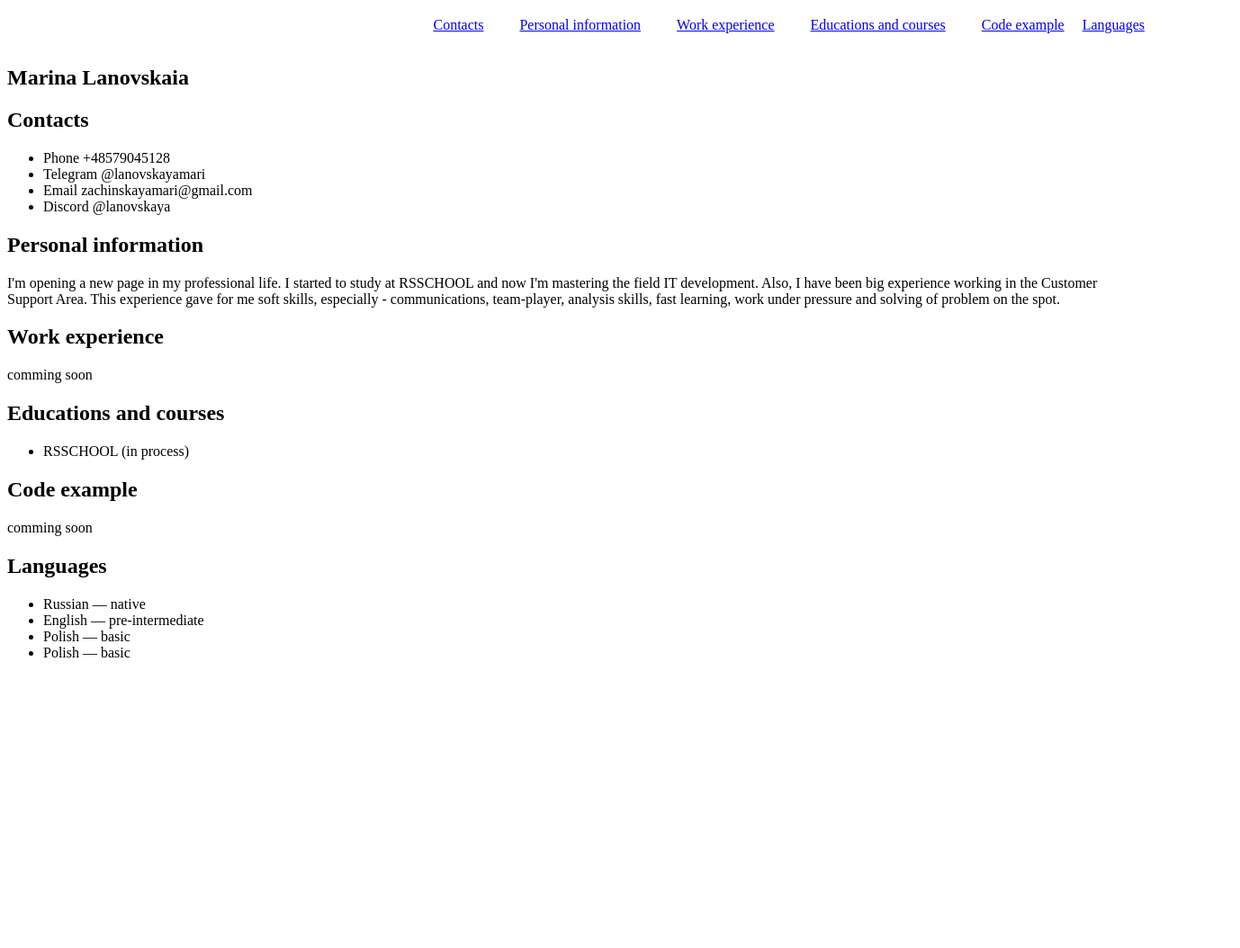
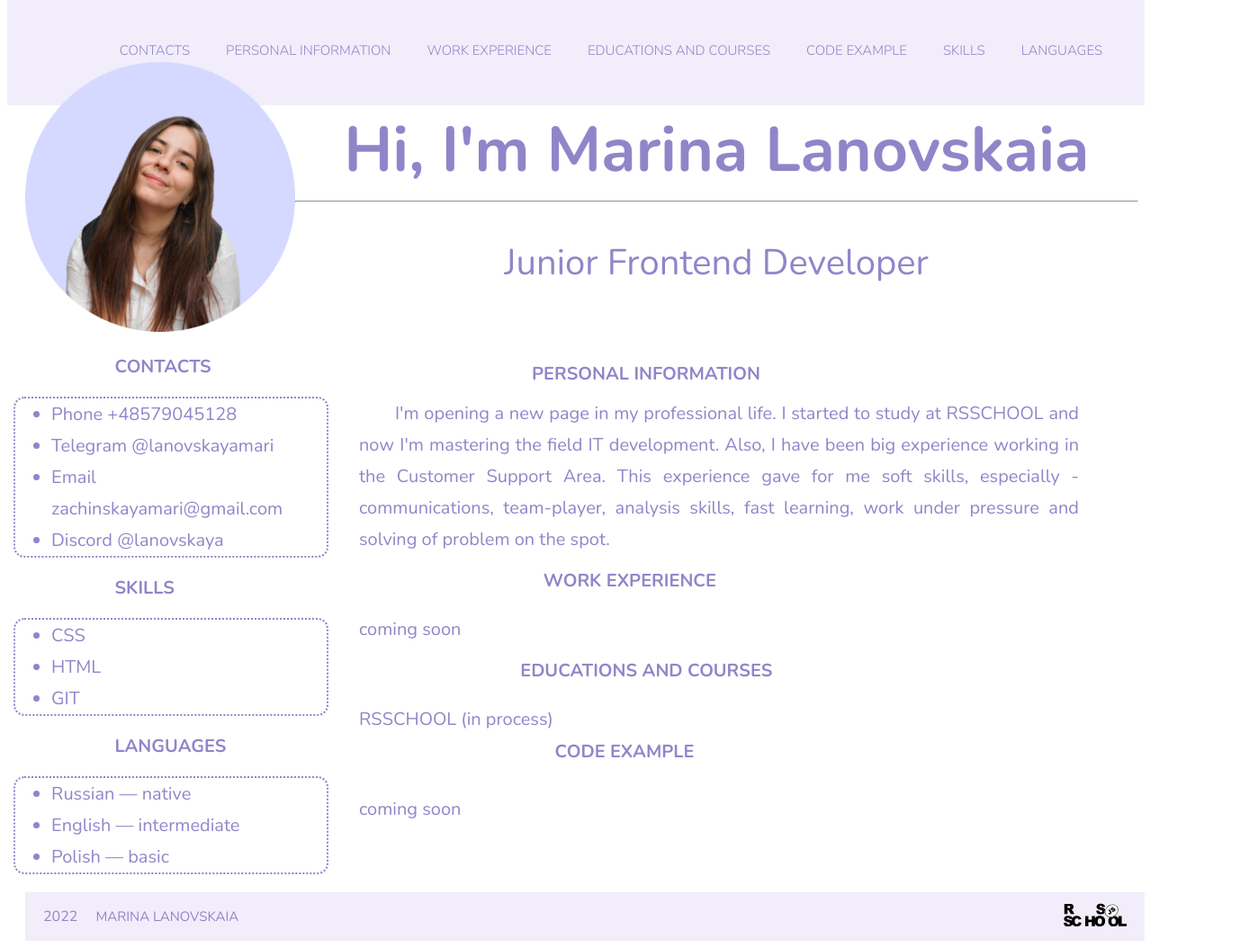
Before and after one commit to MarinaLanovskaia/rsschool-cv, a plain HTML site: page index.html in a window 1280 px wide. Shown: the part 13-1067 px from the top of the page at 90% size, 1378 px wide, since content can reach past the window. Before the commit the page ends 800 px from the top, so only its background shows below. Drawn offline with Linux system fonts and the light colour scheme.

Commit message:
docs: update design, add link, finish create cv

```diff
--- a/index.html
+++ b/index.html
@@ -16,45 +16,68 @@
                 <li class="nav-item"> <a href="#contacts" class="nav-link">  Contacts  </a></li>
                 <li class="nav-item"> <a href="#Personal_information" class="nav-link">  Personal information  </a></li>
                 <li class="nav-item"> <a href="#Work_experience" class="nav-link">  Work experience  </a></li>
-                <li class="nav-item"> <a href="Educations_and_courses"class="nav-link">  Educations and courses  </a></li>
-                <li class="nav-item"> <a href="Code_example"class="nav-link">  Code example  </a></li>
-                <li class="nav-item"> <a href="Languages" class="nac-link">  Languages  </a></li>
+                <li class="nav-item"> <a href="#Educations_and_courses"class="nav-link">  Educations and courses  </a></li>
+                <li class="nav-item"> <a href="#Code_example" class="nav-link">  Code example  </a></li>
+                <li class="nav-item"> <a href="#skills" class="nav-link"> Skills</a></li>
+                <li class="nav-item"> <a href="#Languages" class="nav-link">  Languages  </a></li>
             </ul>
         </nav>
         </div>
 
     </header>
-    <main class="main">
-        <section class="section" id="profile"> <h1 class="section-title">  Marina Lanovskaia </h1> </section>
-        <section class="section"> <h2 class="section-title">  Contacts  </h2></section>
-            <ul class="social">
-                <li class="social">  Phone +48579045128  </li>
-                <li class="social">  Telegram @lanovskayamari  </li>
-                <li class="social">  Email zachinskayamari@gmail.com  </li>
-                <li class="social">  Discord @lanovskaya  </li>
+    <main class="main main-container" >
+        <div class="container">
+            <img src="assets/cvphoto.png" alt="myphoto" class="cvphoto">
+        <section class="section" id="profile"> <h1 class="section-title"> Hi, I'm Marina Lanovskaia </h1>
+            <hr class="section-title-line">
+            <p class="section-subtitle"> Junior Frontend Developer </p>
+         </section>
+         <section class="section" id="contacts"> <h2 class="section-contacts"> Contacts </h2>
+            <ul class="contacts-list">
+                <li>Phone +48579045128 </li>
+                <li> Telegram @lanovskayamari</li>
+                <li>Email zachinskayamari@gmail.com</li>
+                <li> Discord @lanovskaya </li>
             </ul>
+         </section>
+         <section class="section" id="skills"> <h2 class="section-skills"> Skills </h2>
+            <ul class="skills-list" >
+                <li> CSS</li>
+                <li> HTML</li>
+                <li> GIT </li>
+            </ul>
+         </section>
+        <section class="section" id="Languages"> <h2 class="section-languages"> Languages </h2>
+            <ul class="languages-list">
+                <li> Russian &mdash; native</li>
+                <li> English &mdash; intermediate</li>
+                <li> Polish &mdash; basic</li>
+            </ul>
+        </section>
+        <section class="section" id="Personal_information" > <h2 class="section-information"> Personal information </h2>
+            <p class="text"> &nbsp;&nbsp;&nbsp;&nbsp;&nbsp;&nbsp; I'm opening a new page in my professional life. I started to study at RSSCHOOL and now I'm mastering the field IT development. Also, I have been big experience working in the Customer Support Area. This experience gave for me soft skills, especially - communications, team-player, analysis skills, fast learning, work under pressure and solving of problem on the spot. </p>
 
-        <section class="section"> <h2 class="section-title">  Personal information  </h2></section>
-             <p class="text"> I'm opening a new page in my professional life. I started to study at RSSCHOOL and now I'm mastering the field IT development. Also, I have been big experience working in the Customer Support Area. This experience gave for me soft skills, especially - communications, team-player, analysis skills, fast learning, work under pressure and solving of problem on the spot.
-             </p>
-        <section class="section"> <h2 class="section-title">  Work experience  </h2></section>
-             <p class="text"> comming soon  </p>
-        <section class="section"> <h2 class="section-title">  Educations and courses  </h2></section>
-             <ul class="text">
-                <li class="text"> RSSCHOOL (in process) </li>
-             </ul>
-        <section class="section"> <h2 class="section-title">  Code example  </h2></section>
-            <p class="text">  comming soon  </p>
-        <section class="section"> <h2 class="section-title">  Languages  </h2></section>
-             <ul class="text">
-                <li class="text"> Russian &mdash; native</li>
-                <li class="text"> English &mdash; pre-intermediate </li>
-                <li class="text"> Polish &mdash; basic </li>
-                <li class="text"> Polish &mdash; basic </li>
-             </ul>
+        </section>
+        <section class="section" id="Work_experience"> <h2 class="section-experience"> Work experience</h2>
+            <p class="text1">coming soon </p>
 
+        </section>
+        <section class="section" id="Educations_and_courses"> <h2 class="section-educations"> Educations and courses </h2>
+            <p class="text2"> RSSCHOOL (in process) </p>
+        </section>
+        <section class="section" id="Code_example"> <h2 class="section-code"> Code example </h2>
+            <p class="text3">coming soon </p>
 
+        </section>
+        </div>
     </main>
     <footer class="footer">
+        <a class="container">
+            <p class="footer"> 2022 </p>
+            <p class="footer"> <a href="https://github.com/MarinaLanovskaia/" class="footer-link"> Marina Lanovskaia</a></p>
+            <a href="https://rs.school/js/"> <img src="assets/rs_school_js.svg" alt="rsschool-logo" class="logo-rsschool"></a>
+        </div>
 
     </footer>
+</body>
+</html>
--- a/style.css
+++ b/style.css
@@ -6,18 +6,156 @@
     box-sizing: border-box;
 }
 .container {
-    max-width: 1440px;
+    max-width: 1250px;
     margin: 0 auto;
+    min-height: 50px;
+}
+.header {
+    background-color: #f2edfa;
 }
 .nav-list {
     display: flex;
     justify-content: flex-end;
     align-items: center;
-}
-.nav-list{
+    padding: 20px;
     list-style: none;
+    text-transform: uppercase;
 }
 .nav-link {
+    position: relative;
     padding: 0 20px;
     line-height: 50px;
+    text-decoration: none;
+    font-size: 15px;
+    font-weight: 300;
+    color: rgb(145, 133, 201);
 }
+.nav-list a:hover{
+    color: rgba(64, 15, 197, 0.911);
+}
+.cvphoto{
+    float: left;
+    width: 300px;
+    position: relative;
+    margin-top: -4%;
+    margin-left: 1%;
+    height: auto;
+    max-width: 100%;
+}
+.main {
+    margin-bottom: auto;
+  }
+  .section{
+    color:rgb(145, 133, 201);
+
+}
+.section-title{
+    font-size: 70px;
+    text-align: center;
+    margin-top: 2px;
+    margin-bottom: 2px;
+}
+.section-subtitle{
+    font-size: 40px;
+    text-align: center;
+    font-weight: 400;
+}
+.section-contacts{
+    position: relative;
+    margin-top: 6%;
+    text-align: left;
+    right: -9%;
+    text-transform: uppercase;
+    font-size: 20px;
+    }
+.contacts-list, .skills-list, .languages-list{
+    width: 350px;
+    border: 2px dotted;
+    border-radius: 12px;
+    line-height: 35px;
+    font-size: 20px;
+    }
+.section-skills, .section-languages {
+    position: relative;
+    text-align: left;
+    right: -9%;
+    text-transform: uppercase;
+    font-size: 20px;
+}
+.section-information, .section-experience, .section-educations, .section-code{
+    position: absolute;
+    text-align: center;
+    text-transform: uppercase;
+    font-size: 20px;
+ }
+.section-information {
+        margin-top: -590px;
+    margin-left: 45%;
+    }
+.section-experience{
+       margin-top: -360px;
+    margin-left: 46%;
+    }
+.section-educations{
+
+    margin-top: -260px;
+    margin-left: 44%;
+      }
+.section-code{
+    margin-top: -170px;
+    margin-left: 47%;
+
+}
+.text, .text1, .text2, .text3{
+    position: absolute;
+    width: 800px;
+    margin-left: 30%;
+    font-size: 20px;
+    text-align: justify;
+    line-height: 35px;
+ }
+
+.text  {
+       margin-top: -550px;
+}
+.text1{
+        margin-top: -310px;
+}
+.text2{
+       margin-top: -210px;
+  }
+.text3{
+      margin-top: -110px;
+ }
+ body {
+  display: flex;
+  flex-direction: column;
+  justify-content: space-between;
+}
+.logo-rsschool {
+    float: right;
+    width: 70px;
+    position: relative;
+    height: 50px;
+    max-width: 100%;
+    margin-right: 20px;
+}
+.footer{
+    float: left;
+    color: rgb(145, 133, 201);
+    margin-left: 20px;
+    justify-content: flex-end;
+    background-color: #f2edfa;
+    text-transform: uppercase;
+}
+.footer-link{
+    text-decoration: none;
+    font-size: 15px;
+    color: rgb(145, 133, 201);
+    }
+.footer a:hover {
+    color: rgba(64, 15, 197, 0.911);
+}
+.header, .main, .footer{
+    font-family: 'Nunito';
+}
```
Also changed, not shown: assets/cvphoto.png (added), assets/rs_school_js.svg (added).
